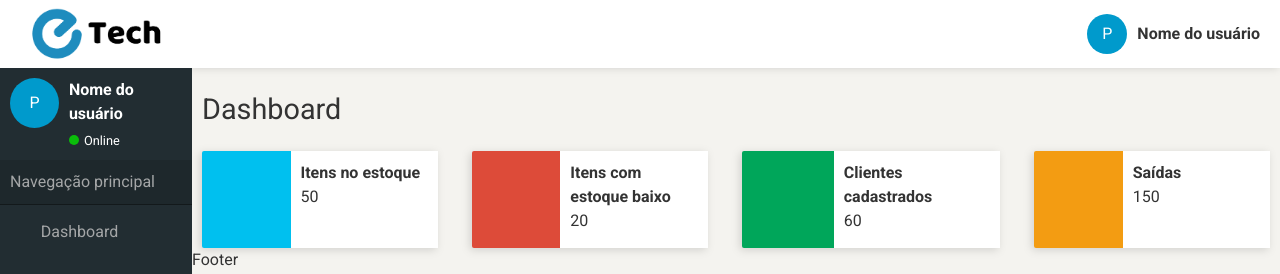
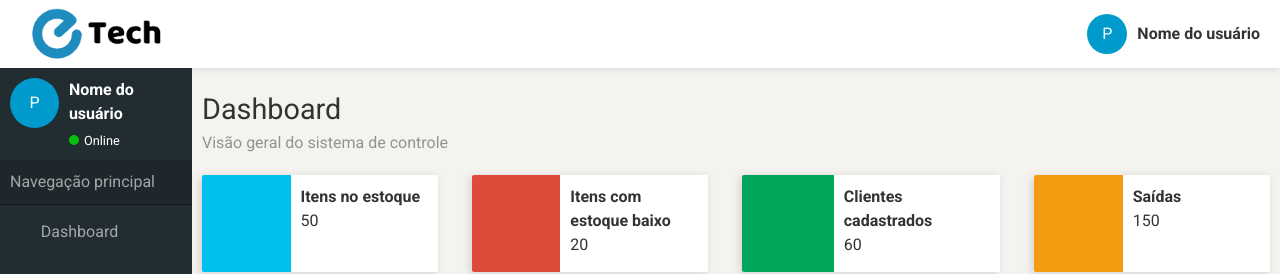
Before and after one commit to Paulo-DevTallos/front-admin-devtech, a Vue app: page /app/dashboard in a window 1280 px wide. Shown: the top 274 px of the page. Built offline with nearby package versions, Linux system fonts and the light colour scheme; no server answers; some icons are missing.

Commit message:
refactor: configurando espaçamento de seção de titulo da pagina

```diff
--- a/src/components/Typography.vue
+++ b/src/components/Typography.vue
@@ -17,7 +17,6 @@ export default {
 
 <style lang="scss" scoped>
 .typography-spacing {
-  padding: 20px 10px;
   display: flex;
   align-items: center;
 
--- a/src/pages/HomeView.vue
+++ b/src/pages/HomeView.vue
@@ -1,5 +1,8 @@
 <template>
-  <Typography :message_page="'Dashboard'"/>
+  <div class="page-title">
+    <Typography :message_page="'Dashboard'"/>
+    <span>Visão geral do sistema de controle</span>
+  </div>
   <div class="dashboard-container ">
     <ManagerCard
       style="background-color: #00C0EF;"
@@ -44,6 +47,13 @@ export default {
 </script>
 
 <style lang="scss" scoped>
+.page-title {
+  padding: 20px 10px;
+
+  span {
+    color: #929292;
+  }
+}
 .dashboard-container {
   padding: 0 10px;
   display: flex;
```
